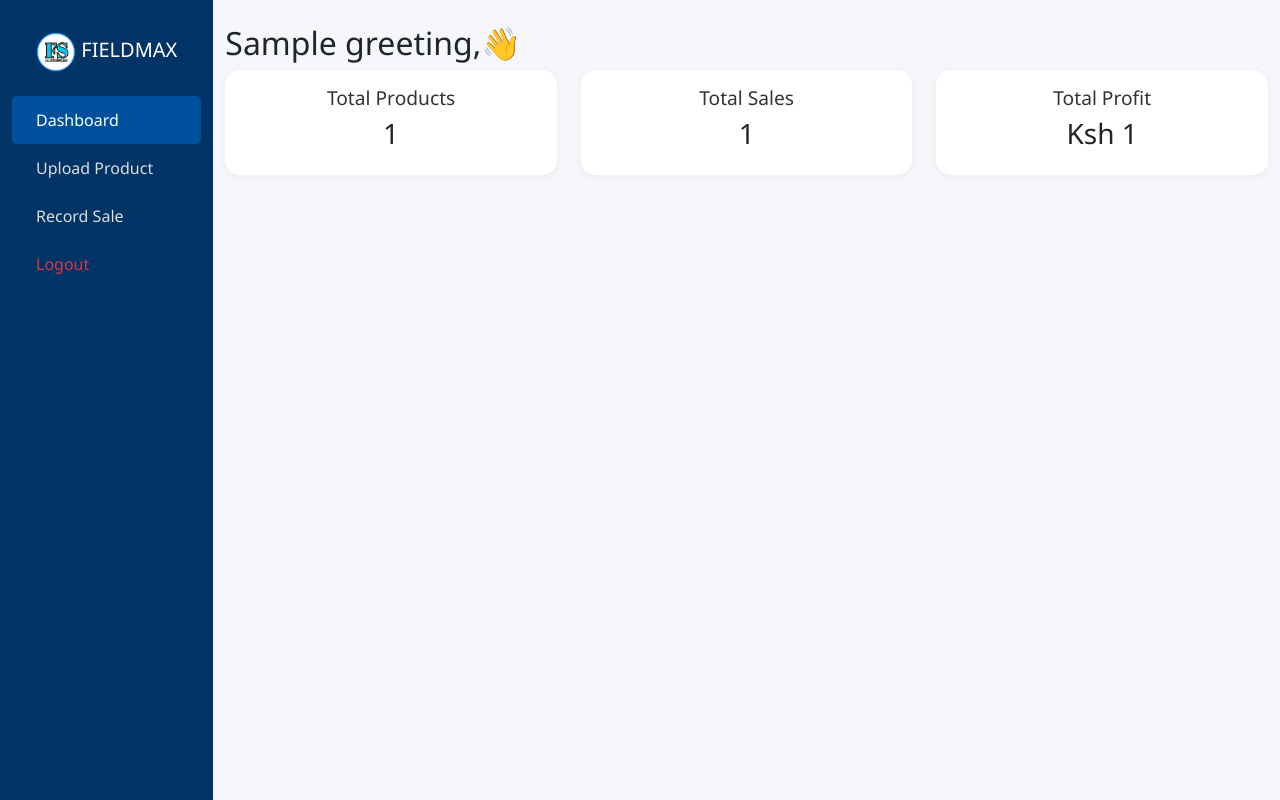
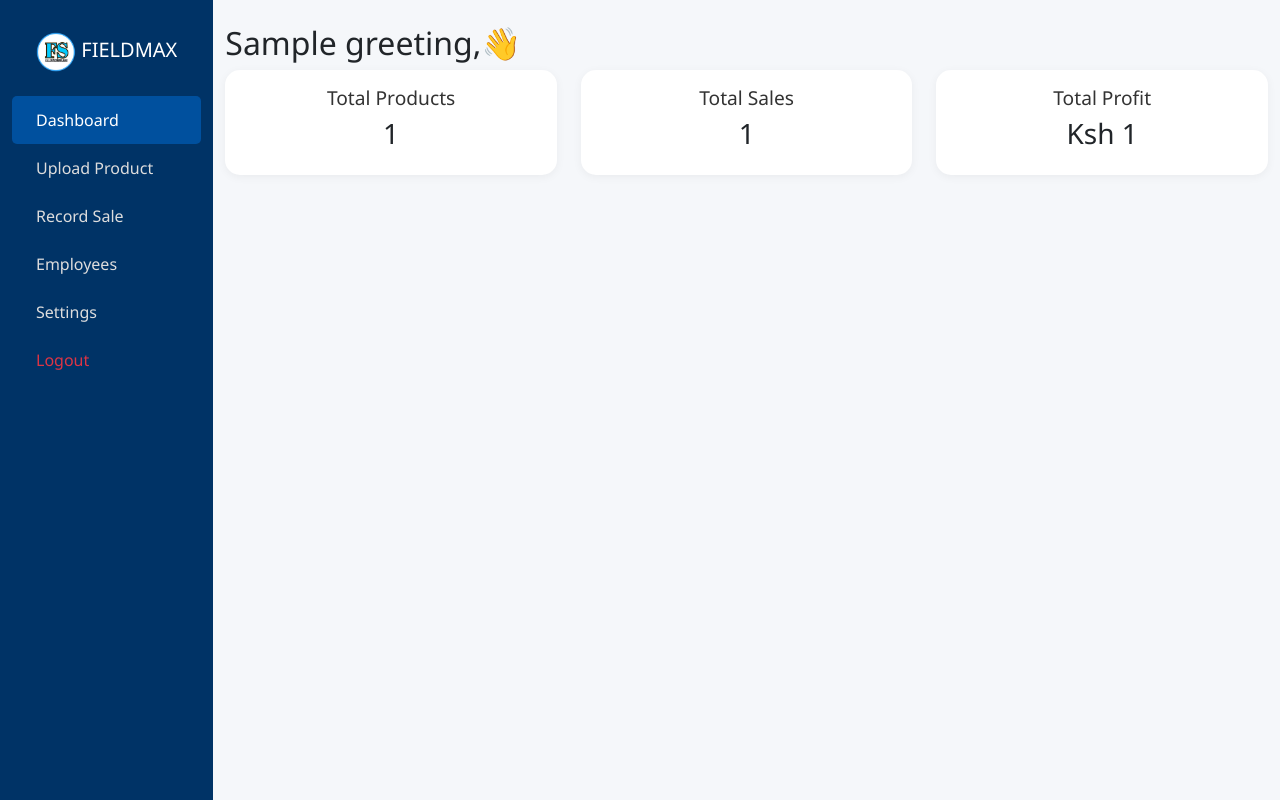
Before and after one commit to Vincentchirchir/fieldmax-sales-app, a Flask app: template templates/dashboard.html in a window 1280 px wide. Run offline with Flask 3, Linux system fonts and the light colour scheme; the template is opened without the code that fills it: most values are stand-ins (such as "Sample title", 1, 10 or a date in 2020); some libraries are stand-ins or nearby versions.

Commit message:
Update dashboard.html

```diff
--- a/templates/dashboard.html
+++ b/templates/dashboard.html
@@ -68,6 +68,8 @@
                 <a href="#" class="active" onclick="showSection('dashboard')">Dashboard</a>
                 <a href="#" onclick="showSection('upload')">Upload Product</a>
                 <a href="#" onclick="showSection('sale')">Record Sale</a>
+                 <a href="#" onclick="showSection('employees')">Employees</a>
+                 <a href="#" onclick="showSection('settings')">Settings</a>
                 <a href="{{ url_for('logout') }}" class="text-danger">Logout</a>
             </div>
 
```
